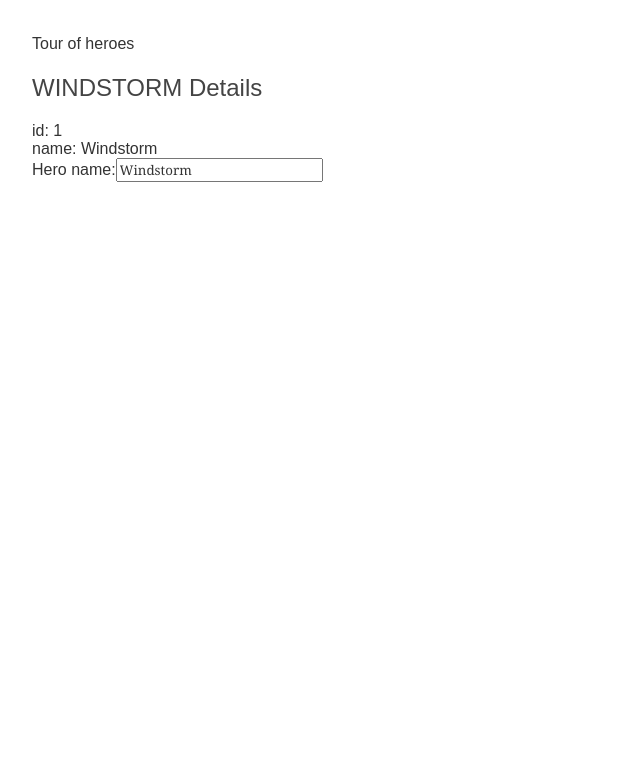
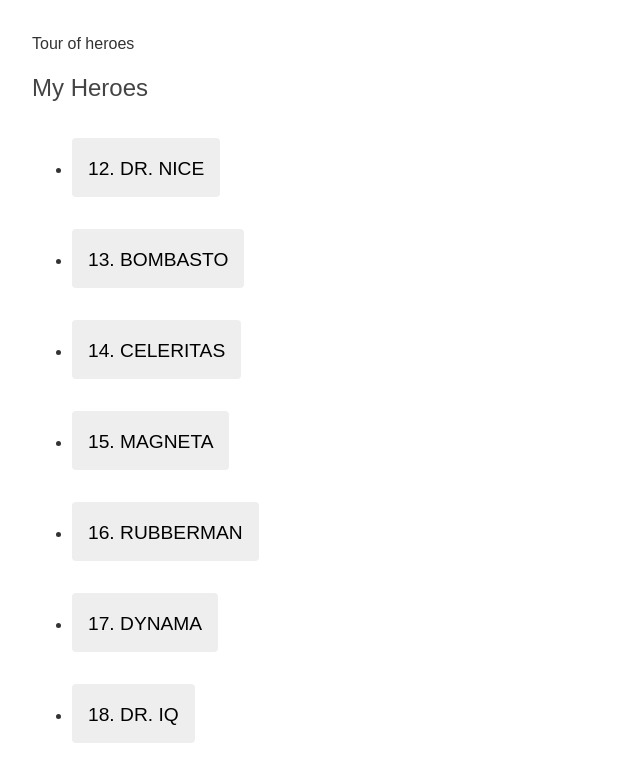
Before and after one commit to abuhanaan/tour-of-heroe, an Angular app: page / in a window 1280 px wide. Shown: the top 775 px of the page, without its empty margins (0-640 px from the left). Built offline with nearby package versions, Linux system fonts and the light colour scheme.

Commit message:
Rendered heroes list

```diff
--- a/src/app/components/heroes/heroes.component.html
+++ b/src/app/components/heroes/heroes.component.html
@@ -1,3 +1,13 @@
+<h2>My Heroes</h2>
+<ul class="heroes">
+    <li *ngFor="let hero of heroes">
+        <button type="button">
+            <span class="badge">{{ hero.id }}.</span>
+            <span class="name"> {{ hero.name | uppercase }}</span>
+        </button>
+    </li>
+</ul>
+
 <h2>{{ hero.name | uppercase }} Details</h2>
 <div><span>id: </span>{{ hero.id }}</div>
 <div><span>name: </span>{{ hero.name }}</div>
--- a/src/app/components/heroes/heroes.component.ts
+++ b/src/app/components/heroes/heroes.component.ts
@@ -1,5 +1,6 @@
 import { Component } from '@angular/core';
 import { Hero } from 'src/hero';
+import { HEROES } from 'src/mock-heroes';
 
 @Component({
   selector: 'app-heroes',
@@ -7,6 +8,7 @@
   styleUrls: ['./heroes.component.css']
 })
 export class HeroesComponent {
+  heroes: Hero[] = HEROES
   hero: Hero = {
     id: 1,
     name: 'Windstorm'
--- /dev/null
+++ b/src/mock-heroes.ts
@@ -0,0 +1,13 @@
+import { Hero } from "./hero";
+
+export const HEROES: Hero[] = [
+    { id: 12, name: 'Dr. Nice' },
+    { id: 13, name: 'Bombasto' },
+    { id: 14, name: 'Celeritas' },
+    { id: 15, name: 'Magneta' },
+    { id: 16, name: 'RubberMan' },
+    { id: 17, name: 'Dynama' },
+    { id: 18, name: 'Dr. IQ' },
+    { id: 19, name: 'Magma' },
+    { id: 20, name: 'Tornado' }
+]
```
